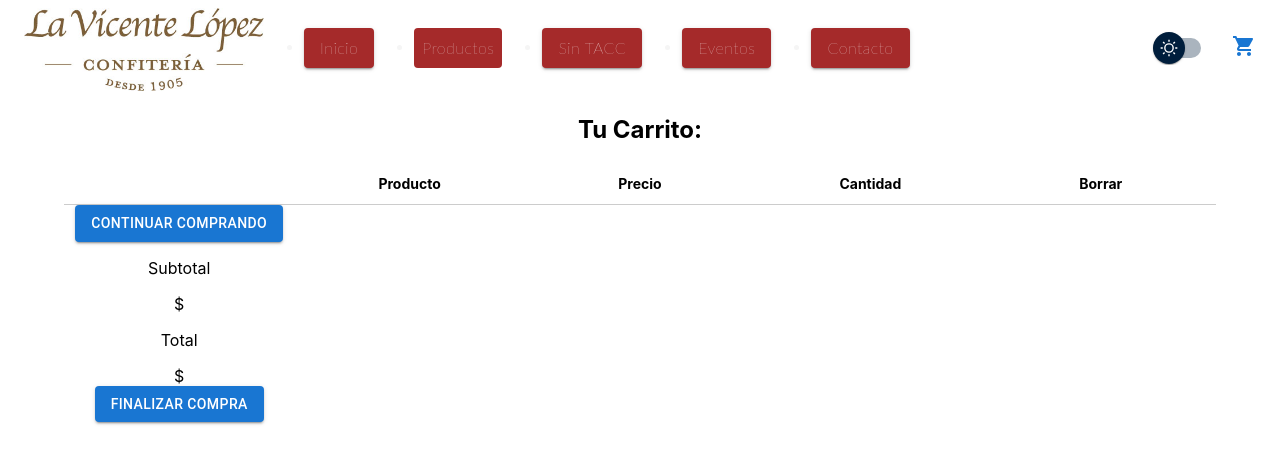
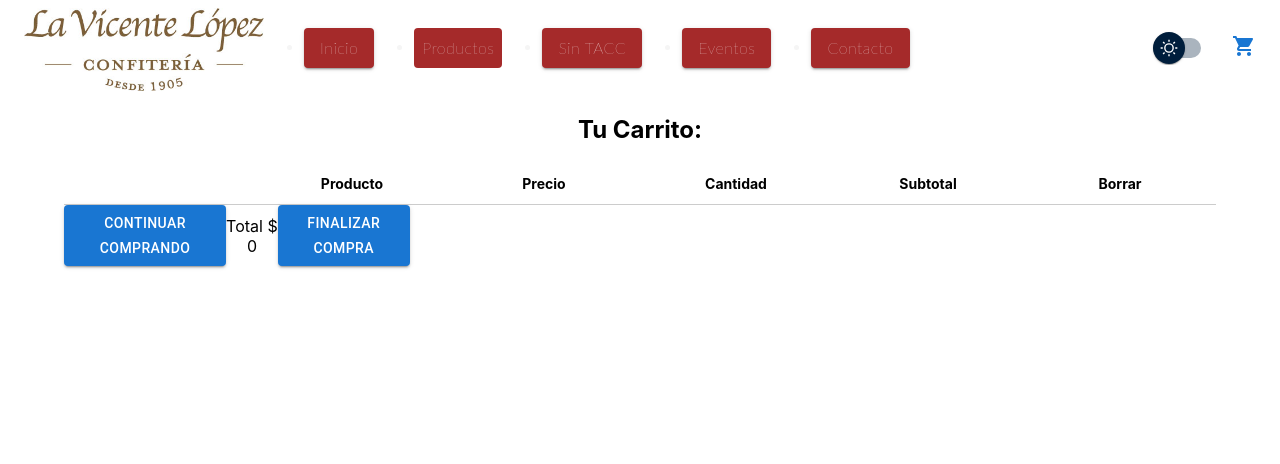
Before and after one commit to DanVicen/test-ecommerce, a React (Create React App) app: page /Cart in a window 1280 px wide. Shown: the top 464 px of the page. Built offline with nearby package versions, Linux system fonts and the light colour scheme.

Commit message:
Desafío 10

```diff
--- a/package.json
+++ b/package.json
@@ -10,7 +10,7 @@
     "@testing-library/jest-dom": "^5.16.4",
     "@testing-library/react": "^13.2.0",
     "@testing-library/user-event": "^13.5.0",
-    "firebase": "^9.8.2",
+    "firebase": "^9.8.3",
     "mui-theme-switcher": "^1.1.0",
     "react": "^18.1.0",
     "react-dom": "^18.1.0",
--- a/src/App.css
+++ b/src/App.css
@@ -82,13 +82,14 @@
 .cart-footer {
     display: flex;
     justify-content: space-between;
-    width: 20%;
-    flex-direction: column;
+    width: 30%;
+    flex-direction: row;
     align-items: center;
     justify-content: center;
+    padding-right: 20px;
 }
 
-.cart-checkout-details button {
+.cart-button {
     background: blue;
     border-radius: 40px;
     text-transform: none;
@@ -97,4 +98,5 @@
     padding: 5px 10px;
     margin-top: 5px;
     font-size: 14px;
+    width: 30px;
 }
--- a/src/components/Card/Card.js
+++ b/src/components/Card/Card.js
@@ -33,6 +33,7 @@ const CardItem = (props) => {
                     <p>${price}</p>
                     <div>
                         <ItemCount
+                            stock={stock}
                             cantidad={cantidad}
                             setCantidad={setCantidad}
                         />
--- a/src/components/CardList/CardList.js
+++ b/src/components/CardList/CardList.js
@@ -1,8 +1,7 @@
 import CardItem from '../Card/Card'
 import { Grid } from '@mui/material'
 
-const CardList = ({title, products}) => {
-
+const CardList = ({ title, products }) => {
     return(
         <>
         <h2>{title}</h2>
--- a/src/components/CartWidget/CartWidget.js
+++ b/src/components/CartWidget/CartWidget.js
@@ -3,6 +3,7 @@ import ShoppingCartIcon from '@mui/icons-material/ShoppingCart'
 import Menu from '@mui/material/Menu'
 import DeleteIcon from '@mui/icons-material/Delete'
 import CartContext from '../../context/CartContext'
+import { Link } from "react-router-dom"
 
 const CartWidget = () => {
     const { cartListItems, removeProductFromCart, removeAllProductsFromCart } = useContext(CartContext)
@@ -56,6 +57,9 @@ const CartWidget = () => {
                             <button onClick={() => removeAllProductsFromCart()}>
                                 <DeleteIcon /> Limpiar carrito
                             </button>
+                            <button variant='contained'> <Link to="/Cart">Ver carrito</Link>
+
+                            </button>
                         </>
                     )}
                     {cartListItems.map((item) => {
--- a/src/components/ItemCount/ItemCount.js
+++ b/src/components/ItemCount/ItemCount.js
@@ -2,20 +2,24 @@ import { useState } from 'react'
 import { Button } from '@mui/material'
 import './ItemCount.css'
 
-const ItemCount = ({ cantidad, setCantidad, setShowButton }) => {
+const ItemCount = ({ cantidad, setCantidad, setShowButton, stock }) => {
     //const { image, title, price, stock } = props
 
     const addCount = () => {
+        if (cantidad + 1 > stock) {
+            alert("No hay stock suficiente")
+            return
+        }
         setCantidad(cantidad + 1)
     }
 
     const removeCount = () => {
-        if(cantidad > 0) {
+        if (cantidad > 0) {
             setCantidad(cantidad - 1)
         }
     }
 
-    return(
+    return (
         <>
             <div className='custom-count'>
                 <Button onClick={removeCount}>-</Button>
--- a/src/context/CartContext.js
+++ b/src/context/CartContext.js
@@ -4,11 +4,13 @@ const CartContext = createContext()
 
 const CartProvider = ({ children }) => {
     const [cartListItems, setCartListItems] = useState([])
+    const [totalPrice, setTotalPrice] = useState(0)
 
     const addProductToCart = (product) => {
         let isInCart = cartListItems.find(cartItems => cartItems.id === product.id)
         if (!isInCart) {
             setCartListItems([...cartListItems, product])
+            setTotalPrice(totalPrice + product.price)
             return
         }
 
@@ -56,6 +58,7 @@ const CartProvider = ({ children }) => {
         addProductToCart,
         removeProductFromCart,
         removeAllProductsFromCart,
+        totalPrice,
     }
 
     return (
--- a/src/pages/Cart.js
+++ b/src/pages/Cart.js
@@ -1,11 +1,32 @@
-import { useContext } from "react"
+import { useContext, useState } from "react"
 import { Container, Button } from "@mui/material"
 import { Delete } from "@mui/icons-material"
 import CartContext from "../context/CartContext"
 import { Link } from "react-router-dom"
 
 const Cart = () => {
-    const { cartListItems, totalPrice } = useContext(CartContext)
+    const { cartListItems, totalPrice, removeProductFromCart } = useContext(CartContext)
+
+    const [quantity, setQuantity] = useState (1)
+
+    const handleDelete = (product) => {
+        console.log(product)
+        removeProductFromCart(product)
+    }
+
+    const [order, setOrder] = useState({
+        buyer: {},
+        items: cartListItems.map( item => {
+            return {
+                id: item.id,
+                title: item.title,
+                price: item.price,
+                quantity: item.quantity,
+            }
+        } ),
+        total: totalPrice
+    })
+
     return(
             <Container className='container-general'>
                 <h2>Tu Carrito: </h2>
@@ -15,6 +36,7 @@ const Cart = () => {
                         <h2>Producto</h2>
                         <h2>Precio</h2>
                         <h2>Cantidad</h2>
+                        <h2>Subtotal</h2>
                         <h2>Borrar</h2>
                     </div>
                     {cartListItems.map( (item) => {
@@ -24,21 +46,25 @@ const Cart = () => {
                                 <div className='cart-table__content-img'>
                                     <img src={`/${image}`}
                                         style={{
-                                            width: 80,
+                                            width: 70,
                                         }}
                                 />
                                 </div>
                                 <div className='cart-table__content-title'>
-                                    <p>{title}</p>
+                                    <p>{item.title}</p>
                                 </div>
                                 <div className='cart-table__content-price'>
-                                    <p>$ {price}</p>
+                                    <p>$ {item.price}</p>
                                 </div>
                                 <div className='cart-table__content-quantity'>
-                                    <p>{quantity}</p>
+                                    <p>{item.quantity}</p>
                                 </div>
+                                <div className='cart-table__content'>
+                                    <p>$ {item.amount || item.price}</p>
+                                </div>
+
                                 <div className='cart-table__content-price'>
-                                    <button className='btn-delete'>
+                                    <button onClick={() => handleDelete(item)}>
                                         <Delete />
                                     </button>
                                 </div>
@@ -47,18 +73,13 @@ const Cart = () => {
                     })}
                     <div className='cart-footer'>
                             <div>
-                                <Button variant='contained'> <Link to="/" style={{ textDecoration: 'none', color:'#FFF' }}>Continuar comprando</Link></Button>
-                            </div>
-                            <div className='cart-checkout__subtotal'>
-                                <p>Subtotal</p>
-                                <span>$ {totalPrice}</span>
+                                <Button variant='contained'><Link to="/" style={{ textDecoration: 'none', color:'#FFF' }}>Continuar comprando</Link></Button>
                             </div>
                             <div className='cart-checkout__total'>
-                                <p>Total</p>
-                                <span>$ {totalPrice}</span>
+                                <span>Total $ {totalPrice}</span>
                             </div>
                             <div>
-                                <Button variant='contained' >Finalizar compra</Button>
+                                <Button variant='contained'>Finalizar compra</Button>
                             </div>
                     </div>
                 </div>
--- a/src/pages/Pages.css
+++ b/src/pages/Pages.css
@@ -15,3 +15,8 @@
     flex-direction: column;
     align-items: flex-start;
 }
+
+.cart-table__content {
+    display: flex;
+    width: 20%
+}
```
Also changed, not shown: src/api/firebaseConfig.js (added, +22 -0 lines), 1 other file (tests, documents, lock files or other folders). Lines whose indentation alone changed are shown as unchanged.
